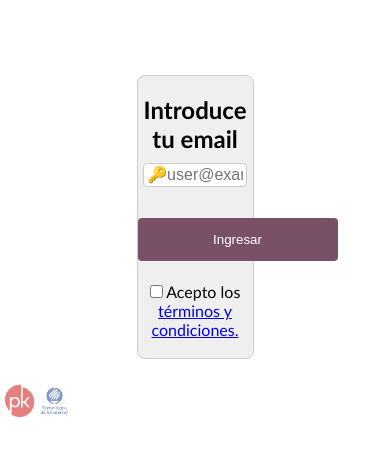
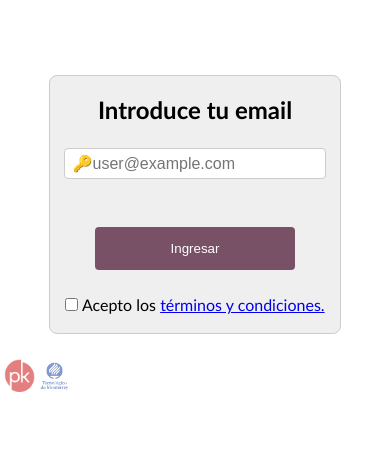
Before and after one commit to ernestolopezvv/covianalytics, a PHP site: page /login.php in a window 390 px wide. Shown: the part 68-524 px from the top of the page. Run offline with PHP 8.4, Linux system fonts and the light colour scheme; data that the repository does not hold is empty.

Commit message:
Update style.css

```diff
--- a/style.css
+++ b/style.css
@@ -139,7 +139,6 @@ nav{
 	left: 37%;
 }
 
-/*Index*/
 .format-index{
 	background-color: #efefef;
 	border-radius:8px;
@@ -179,6 +178,21 @@ input[type=submit] {
 input[type=submit]:hover {
   background-color: #9F9F9F;
 }
+
+/*Phone Login*/
+@media screen and (max-width: 768px) {
+	.format-index{
+	left: 12.5%;
+	width: 75%;
+	}
+	.message{
+	width: 65%;
+	bottom:13%;
+	left: 17.5%;
+}
+
+}
+
 /* Conoce más */
 
 .box-area{
```
